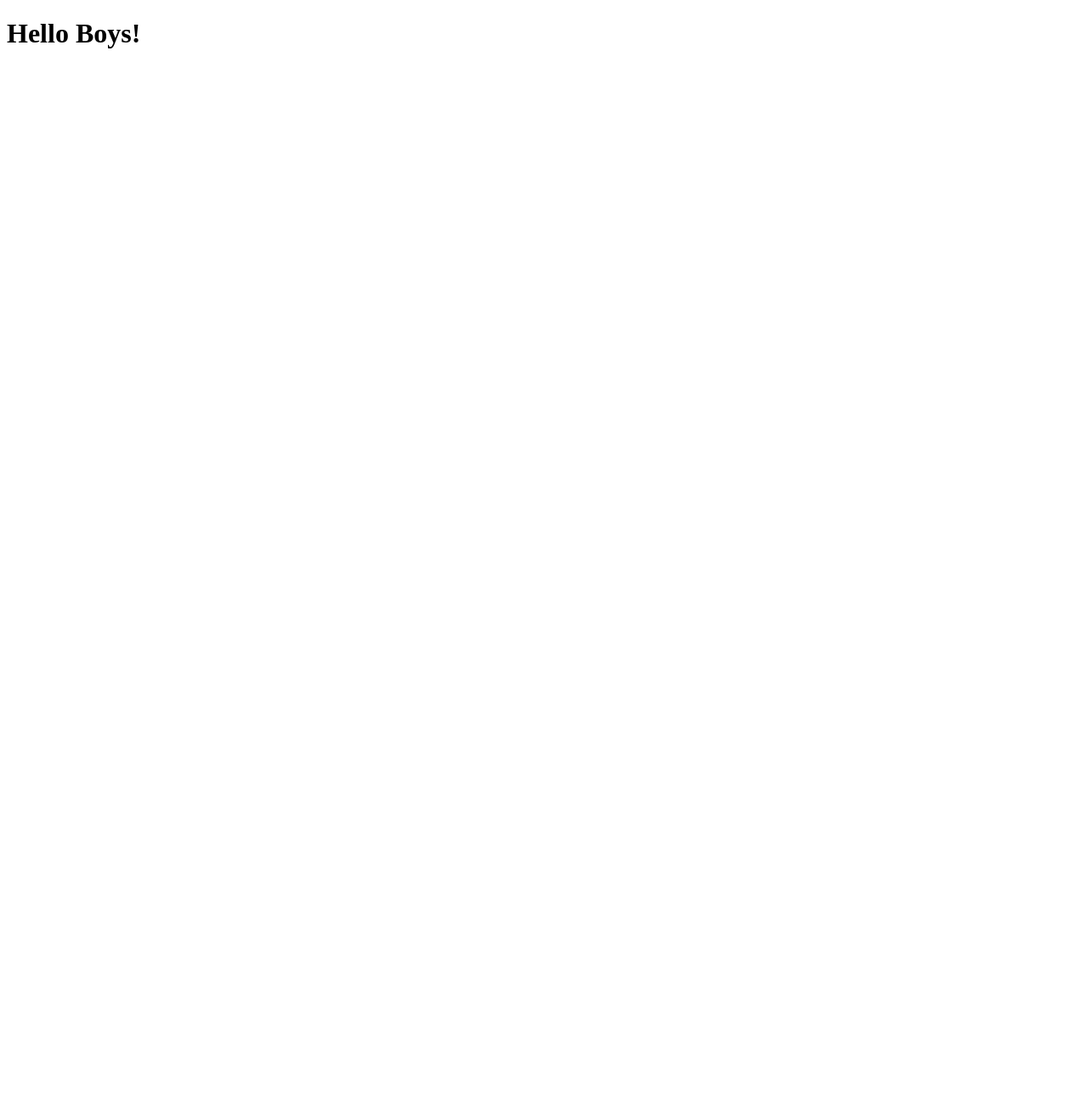
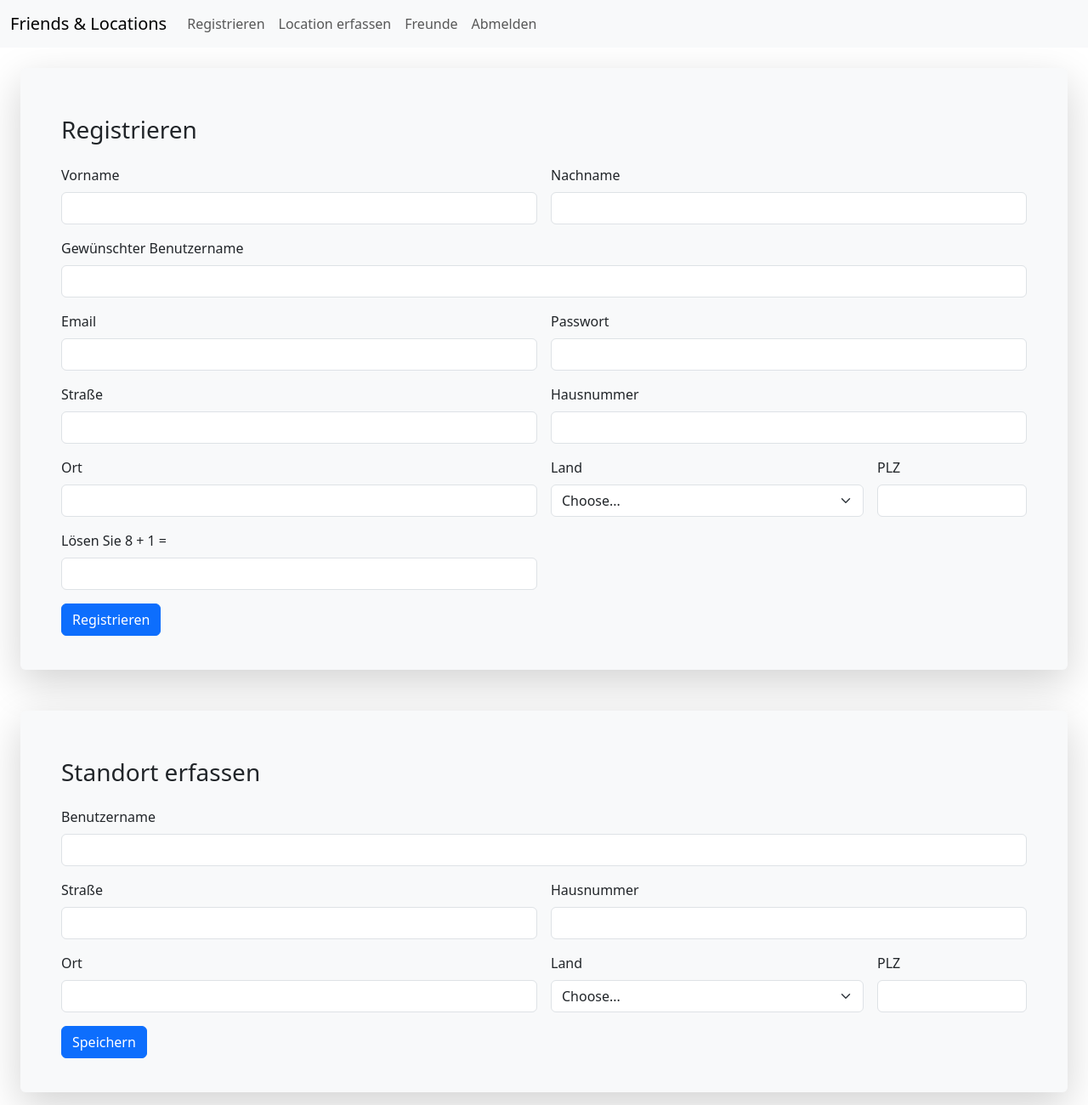
Before and after one commit to Mauritz-Langer/Fortgeschrittene_Internettechnologien, a website: page index.html in a window 1280 px wide. Shown: the top 1300 px of the page at 85% size. Before the commit the page ends 800 px from the top, so only its background shows below. Drawn offline with nearby package versions, Linux system fonts and the light colour scheme.

Commit message:
neue Views hinzugefügt

```diff
--- a/index.html
+++ b/index.html
@@ -1,14 +1,29 @@
 <!DOCTYPE html>
-<html lang="en">
+<html lang="en" data-bs-theme="light">
 <head>
     <meta charset="UTF-8">
     <title>High Six6</title>
+    <script src="https://code.jquery.com/jquery-3.6.0.min.js"></script>
+    <script>
+        $(function () {
+            var includes = $('[data-include]')
+            $.each(includes, function () {
+                var file = 'views/' + $(this).data('include') + '.html'
+                $(this).load(file)
+            })
+        })
+    </script>
+    <script src="index.js"></script>
+
 </head>
+
 <body>
+<div data-include="navbar"></div>
+<div data-include="register"></div>
+<div data-include="edit" ></div>
+<div data-include="friends"></div>
 
-<h1 class="hello">Hello Boys!</h1>
-
-<script src="index.js"></script>
+<link href="https://cdn.jsdelivr.net/npm/bootstrap@5.3.0-alpha3/dist/css/bootstrap.min.css" rel="stylesheet" integrity="sha384-KK94CHFLLe+nY2dmCWGMq91rCGa5gtU4mk92HdvYe+M/SXH301p5ILy+dN9+nJOZ" crossorigin="anonymous">
 
 </body>
 </html>
--- a/index.js
+++ b/index.js
@@ -0,0 +1,21 @@
+let sessionID;
+
+navigateTo();
+
+function navigateTo(pageName='register') {
+    var includes = $('[data-include]');
+    $(this).addClass('active');
+    $.each(includes, function () {
+        if($(this).data('include') !== 'navbar'){
+            $(this).addClass('d-none');
+        }
+        if($(this).data('include') === pageName)
+            $(this).removeClass('d-none');
+    });
+}
+
+
+function logout(){
+    sessionID = '';
+    navigateTo('register');
+}
--- /dev/null
+++ b/views/edit.html
@@ -0,0 +1,53 @@
+<div class="shadow-lg p-3 mb-5 bg-body-tertiary rounded m-4">
+    <form class="row g-3 m-4">
+        <h3>Standort erfassen</h3>
+        <div class="col-md-12">
+            <label for="inputUsername" class="form-label">Benutzername</label>
+            <input type="text" class="form-control" id="inputUsername">
+        </div>
+
+        <div class="col-6">
+            <label for="inputStreet" class="form-label">Straße</label>
+            <input type="text" class="form-control" id="inputStreet">
+        </div>
+
+        <div class="col-6">
+            <label for="inputHouseNumber" class="form-label">Hausnummer</label>
+            <input type="text" class="form-control" id="inputHouseNumber">
+        </div>
+
+        <div class="col-md-6">
+            <label for="inputCity" class="form-label">Ort</label>
+            <input type="text" class="form-control" id="inputCity">
+        </div>
+        <div class="col-md-4">
+            <label for="inputState" class="form-label">Land</label>
+            <select id="inputState" class="form-select">
+                <option selected>Choose...</option>
+                <option value="Baden-Württemberg">Baden-Württemberg</option>
+                <option value="Bavaria">Bavaria</option>
+                <option value="Berlin">Berlin</option>
+                <option value="Brandenburg">Brandenburg</option>
+                <option value="Bremen">Bremen</option>
+                <option value="Hamburg">Hamburg</option>
+                <option value="Hesse">Hesse</option>
+                <option value="Lower Saxony">Lower Saxony</option>
+                <option value="Mecklenburg-Vorpommern">Mecklenburg-Vorpommern</option>
+                <option value="North Rhine-Westphalia">North Rhine-Westphalia</option>
+                <option value="Rhineland-Palatinate">Rhineland-Palatinate</option>
+                <option value="Saarland">Saarland</option>
+                <option value="Saxony">Saxony</option>
+                <option value="Saxony-Anhalt">Saxony-Anhalt</option>
+                <option value="Schleswig-Holstein">Schleswig-Holstein</option>
+                <option value="Thuringia">Thuringia</option>
+            </select>
+        </div>
+        <div class="col-md-2">
+            <label for="inputZip" class="form-label">PLZ</label>
+            <input type="text" class="form-control" id="inputZip">
+        </div>
+        <div class="col-12">
+            <button type="submit" class="btn btn-primary">Speichern</button>
+        </div>
+    </form>
+</div>
--- /dev/null
+++ b/views/friends.html
@@ -0,0 +1,59 @@
+<div class="m-4 shadow-lg p-3 mb-5 bg-body-tertiary rounded">
+    <form class="row g-3 m-4">
+        <h3>Wo befinden sich meine Freunde?</h3>
+        <div class="row col-6">
+            <div class="col-md-12">
+                <label for="inputUsername" class="form-label">Benutzererkennung</label>
+                <input type="text" class="form-control" id="inputUsername">
+            </div>
+            <div class="col-md-12">
+                <button type="submit" class="btn btn-primary">Hinzufügen</button>
+            </div>
+            <div class="col-md-12">
+                <table class="table table-hover">
+                    <thead>
+                    <tr>
+                        <th scope="col">#</th>
+                        <th scope="col">Benutzername</th>
+                        <th scope="col"></th>
+                    </tr>
+                    </thead>
+                    <tbody>
+                    <tr>
+                        <th scope="row">1</th>
+                        <td>BenyaminRad</td>
+                        <td>
+                            <button type="button" class="btn-close" aria-label="Close"></button>
+                        </td>
+                    </tr>
+                    <tr>
+                        <th scope="row">2</th>
+                        <td>MauritzLanger</td>
+                        <td>
+                            <button type="button" class="btn-close" aria-label="Close"></button>
+                        </td>
+                    </tr>
+                    </tbody>
+                </table>
+            </div>
+        </div>
+
+        <div class="col-md-12 shadow-lg bg-body-tertiary rounded p-0"
+             style="max-width:100%;overflow:hidden;color:red;width:500px;height:500px;">
+            <div id="embed-map-display" style="height:100%; width:100%;max-width:100%;">
+                <iframe style="height:100%;width:100%;border:0;" frameborder="0"
+                        src="https://www.google.com/maps/embed/v1/place?q=Lange+Straße+7,+Hamm,+Deutschland&key=AIzaSyBFw0Qbyq9zTFTd-tUY6dZWTgaQzuU17R8"></iframe>
+            </div>
+
+            <style>#embed-map-display img {
+                max-width: none !important;
+                background: none !important;
+                font-size: inherit;
+                font-weight: inherit;
+            }</style>
+        </div>
+    </form>
+
+
+
+</div>
--- /dev/null
+++ b/views/navbar.html
@@ -0,0 +1,16 @@
+<nav class="navbar navbar-expand-lg bg-body-tertiary">
+  <div class="container-fluid">
+    <a class="navbar-brand" href="#">Friends & Locations</a>
+    <button class="navbar-toggler" type="button" data-bs-toggle="collapse" data-bs-target="#navbarNavAltMarkup" aria-controls="navbarNavAltMarkup" aria-expanded="false" aria-label="Toggle navigation">
+      <span class="navbar-toggler-icon"></span>
+    </button>
+    <div class="collapse navbar-collapse" id="navbarNavAltMarkup">
+      <div class="navbar-nav">
+        <a class="nav-link" href="#" data-destination='register' onclick="navigateTo('register')">Registrieren</a>
+        <a class="nav-link " href="#" data-destination='edit' onclick="navigateTo('edit')">Location erfassen</a>
+        <a class="nav-link" href="#" data-destination='friends' onclick="navigateTo('friends')">Freunde</a>
+        <a class="nav-link" href="#" data-destination='logout' onclick="logout()">Abmelden</a>
+      </div>
+    </div>
+  </div>
+</nav>
--- /dev/null
+++ b/views/register.html
@@ -0,0 +1,76 @@
+<div class="m-4 shadow-lg p-3 mb-5 bg-body-tertiary rounded">
+    <form class="row g-3 m-4">
+        <h3>Registrieren</h3>
+        <div class="col-md-6">
+            <label for="inputName" class="form-label">Vorname</label>
+            <input type="text" class="form-control" id="inputName">
+        </div>
+        <div class="col-md-6">
+            <label for="inputSurname" class="form-label">Nachname</label>
+            <input type="text" class="form-control" id="inputSurname">
+        </div>
+
+        <div class="col-md-12">
+            <label for="inputUsername" class="form-label">Gewünschter Benutzername</label>
+            <input type="text" class="form-control" id="inputUsername">
+        </div>
+
+        <div class="col-md-6">
+            <label for="inputEmail" class="form-label">Email</label>
+            <input type="email" class="form-control" id="inputEmail">
+        </div>
+
+        <div class="col-md-6">
+            <label for="inputPassword" class="form-label">Passwort</label>
+            <input type="password" class="form-control" id="inputPassword">
+        </div>
+
+        <div class="col-6">
+            <label for="inputStreet" class="form-label">Straße</label>
+            <input type="text" class="form-control" id="inputStreet">
+        </div>
+
+        <div class="col-6">
+            <label for="inputHouseNumber" class="form-label">Hausnummer</label>
+            <input type="text" class="form-control" id="inputHouseNumber">
+        </div>
+
+        <div class="col-md-6">
+            <label for="inputCity" class="form-label">Ort</label>
+            <input type="text" class="form-control" id="inputCity">
+        </div>
+        <div class="col-md-4">
+            <label for="inputState" class="form-label">Land</label>
+            <select id="inputState" class="form-select">
+                <option selected>Choose...</option>
+                <option value="Baden-Württemberg">Baden-Württemberg</option>
+                <option value="Bavaria">Bavaria</option>
+                <option value="Berlin">Berlin</option>
+                <option value="Brandenburg">Brandenburg</option>
+                <option value="Bremen">Bremen</option>
+                <option value="Hamburg">Hamburg</option>
+                <option value="Hesse">Hesse</option>
+                <option value="Lower Saxony">Lower Saxony</option>
+                <option value="Mecklenburg-Vorpommern">Mecklenburg-Vorpommern</option>
+                <option value="North Rhine-Westphalia">North Rhine-Westphalia</option>
+                <option value="Rhineland-Palatinate">Rhineland-Palatinate</option>
+                <option value="Saarland">Saarland</option>
+                <option value="Saxony">Saxony</option>
+                <option value="Saxony-Anhalt">Saxony-Anhalt</option>
+                <option value="Schleswig-Holstein">Schleswig-Holstein</option>
+                <option value="Thuringia">Thuringia</option>
+            </select>
+        </div>
+        <div class="col-md-2">
+            <label for="inputZip" class="form-label">PLZ</label>
+            <input type="text" class="form-control" id="inputZip">
+        </div>
+        <div class="col-md-6">
+            <label for="inputSecurityQuestion" class="form-label">Lösen Sie 8 + 1 =</label>
+            <input type="text" class="form-control" id="inputSecurityQuestion">
+        </div>
+        <div class="col-12">
+            <button type="submit" class="btn btn-primary">Registrieren</button>
+        </div>
+    </form>
+</div>
```
Also changed, not shown: views/googleMapsPlaceholder.html (added, +14 -0 lines).
